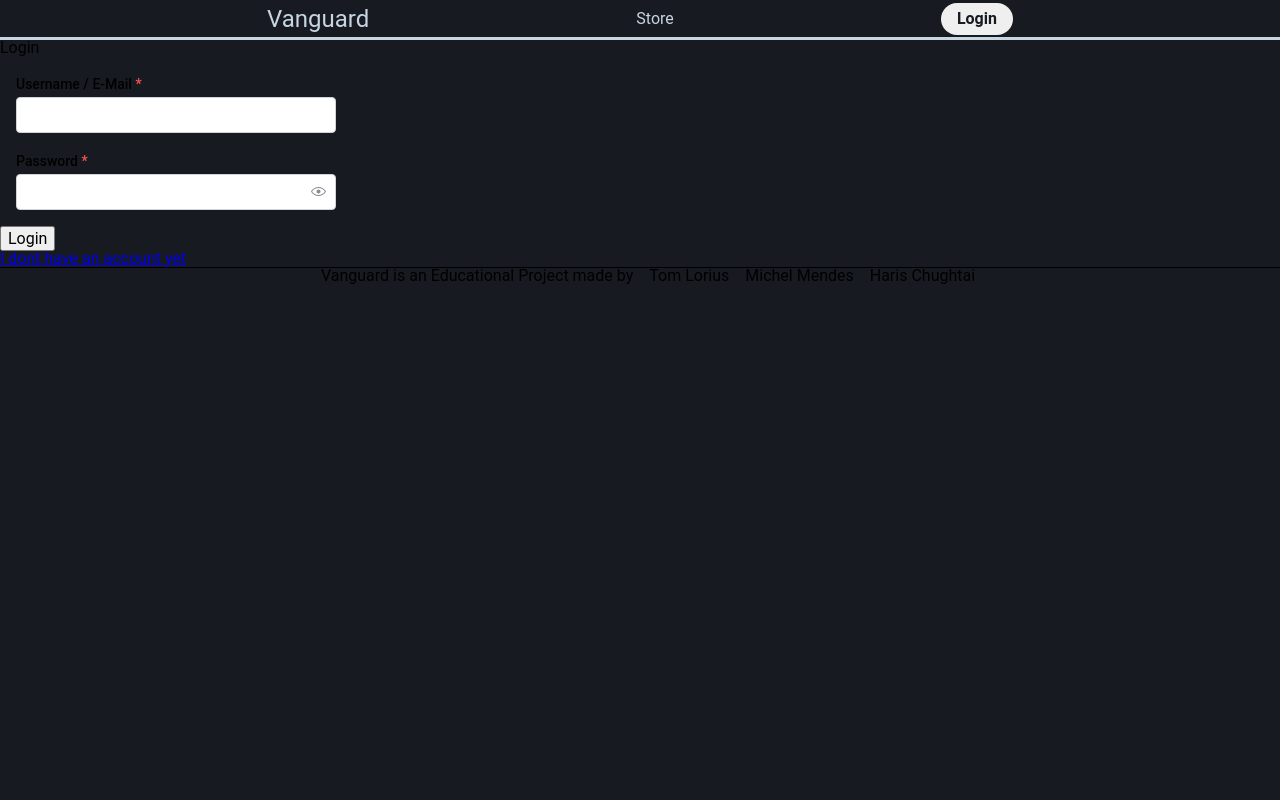
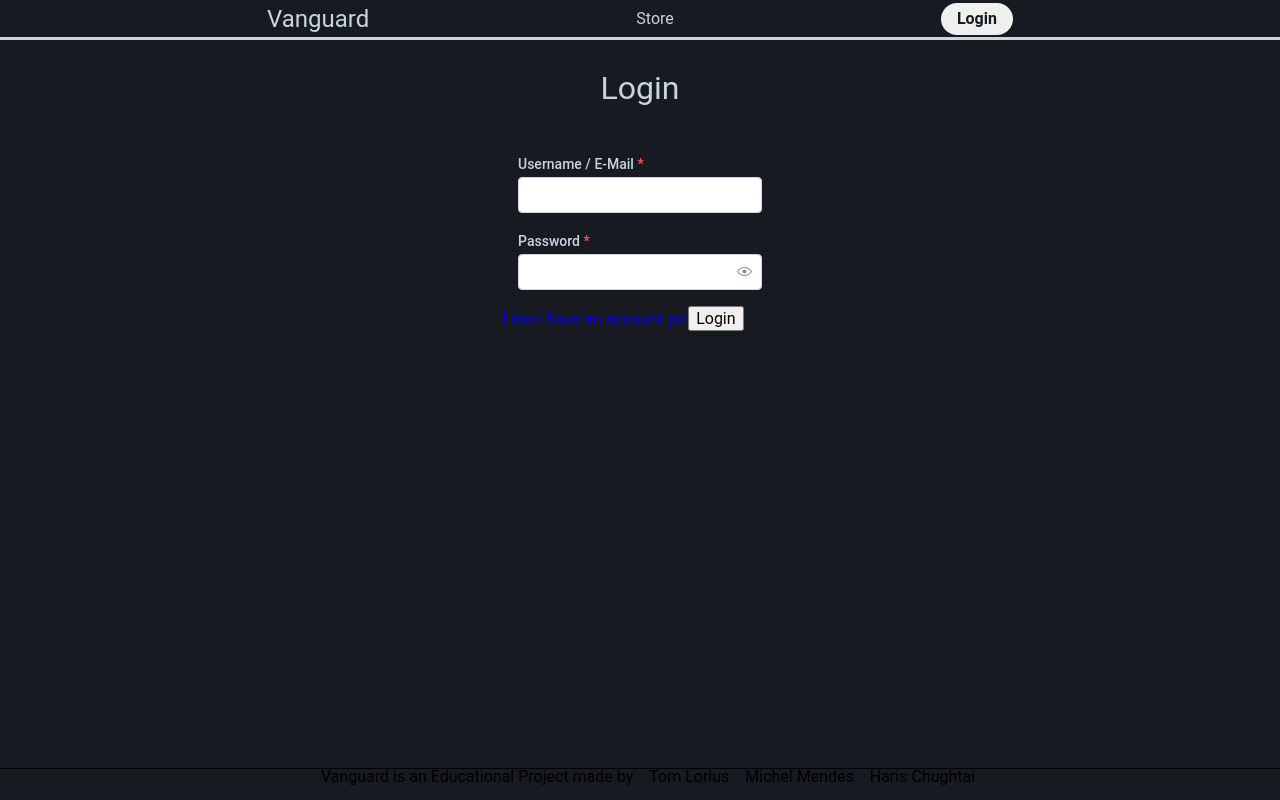
Before and after one commit to tlorius/project3gamestore, a React (Vite) app: page /login in a window 1280 px wide. Built offline with nearby package versions, Linux system fonts and the light colour scheme.

Commit message:
login pages doen

```diff
--- a/src/components/AuthForm.jsx
+++ b/src/components/AuthForm.jsx
@@ -1,6 +1,6 @@
 import { useContext, useState } from "react";
 import axios from "axios";
-import { useNavigate } from "react-router-dom";
+import { Link, useNavigate } from "react-router-dom";
 import { AuthContext } from "../providers/AuthContext";
 import {
   Modal,
@@ -180,9 +180,10 @@ const AuthForm = ({ isLogin = false }) => {
             )}
           </>
         )}
-
+        {isLogin && <Link to="/signup">I dont have an account yet</Link>}
         <input type="submit" value={isLogin ? "Login" : "Sign Up"} />
       </form>
+
       <Modal
         opened={opened}
         withCloseButton={false}
--- a/src/pages/LoginPage.jsx
+++ b/src/pages/LoginPage.jsx
@@ -1,14 +1,16 @@
-import { Link } from "react-router-dom"
-import AuthForm from "../components/AuthForm"
+import { Link } from "react-router-dom";
+import AuthForm from "../components/AuthForm";
+import classes from "../styles/LoginPage.module.css";
 
 const LoginPage = () => {
   return (
     <>
-      <h1>Login</h1>
-      <AuthForm isLogin />
-      <Link to="/signup">I dont have an account yet</Link>
+      <div className={classes.authFormCtn}>
+        <h1 className={classes.loginHeader}>Login</h1>
+        <AuthForm isLogin />
+      </div>
     </>
-  )
-}
+  );
+};
 
-export default LoginPage
+export default LoginPage;
--- a/src/pages/SignupPage.jsx
+++ b/src/pages/SignupPage.jsx
@@ -1,12 +1,15 @@
-import AuthForm from "../components/AuthForm"
+import AuthForm from "../components/AuthForm";
+import classes from "../styles/SignupPage.module.css";
 
 const SignupPage = () => {
   return (
     <>
-      <h1>Signup</h1>
-      <AuthForm />
+      <div className={classes.authFormCtn}>
+        <h1 className={classes.signupHeader}>Sign Up</h1>
+        <AuthForm />
+      </div>
     </>
-  )
-}
+  );
+};
 
-export default SignupPage
+export default SignupPage;
--- /dev/null
+++ b/src/styles/LoginPage.module.css
@@ -0,0 +1,14 @@
+.authFormCtn {
+  margin-top: 2rem;
+  display: flex;
+  justify-content: flex-start;
+  gap: 2rem;
+  flex-direction: column;
+  align-items: center;
+  color: var(--primary-white);
+  min-height: 87svh;
+}
+
+.loginHeader {
+  font-size: var(--title-two);
+}
--- /dev/null
+++ b/src/styles/SignupPage.module.css
@@ -0,0 +1,14 @@
+.authFormCtn {
+  margin-top: 2rem;
+  display: flex;
+  justify-content: flex-start;
+  flex-direction: column;
+  gap: 2rem;
+  align-items: center;
+  min-height: 87svh;
+  color: var(--primary-white);
+}
+
+.signupHeader {
+  font-size: var(--title-two);
+}
```
